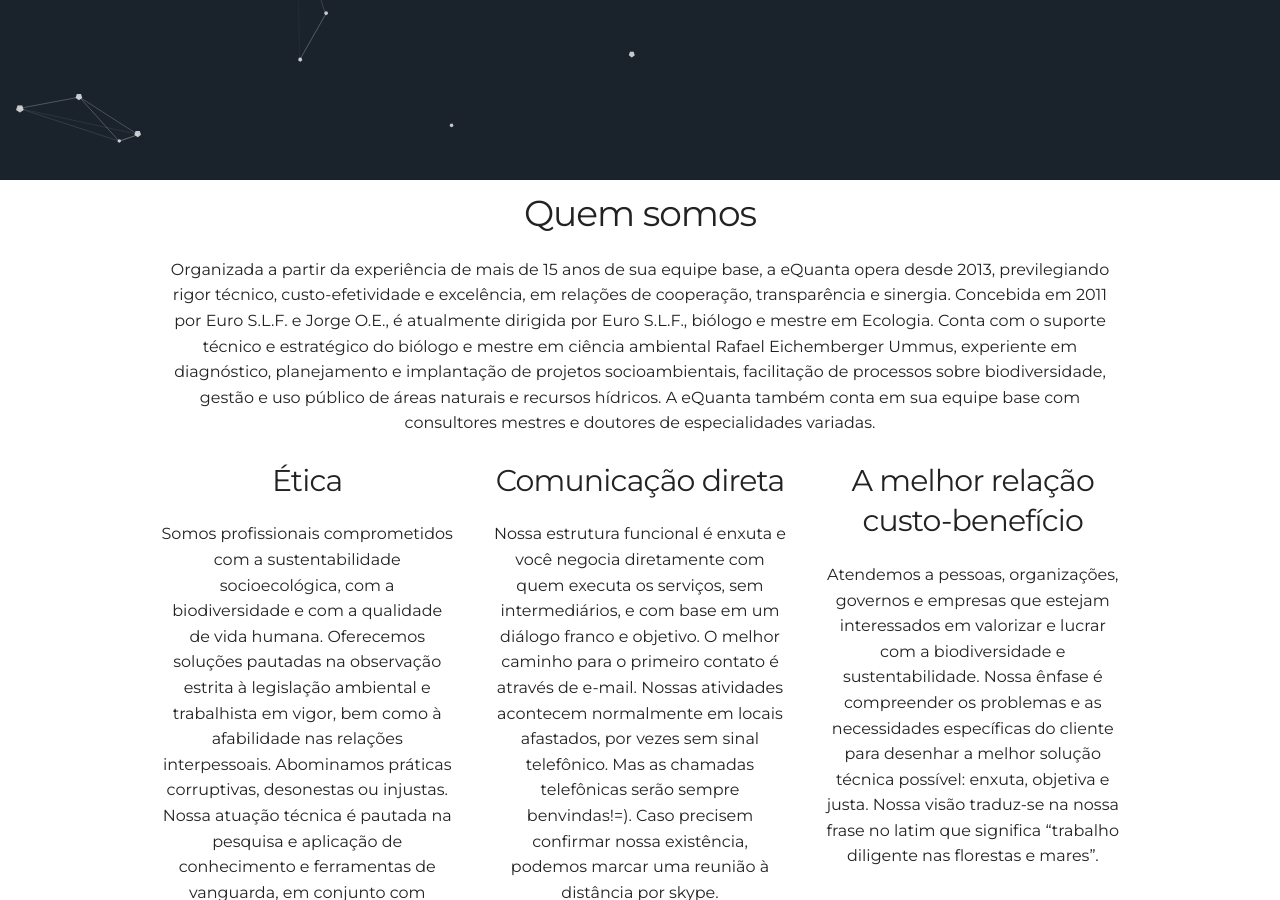
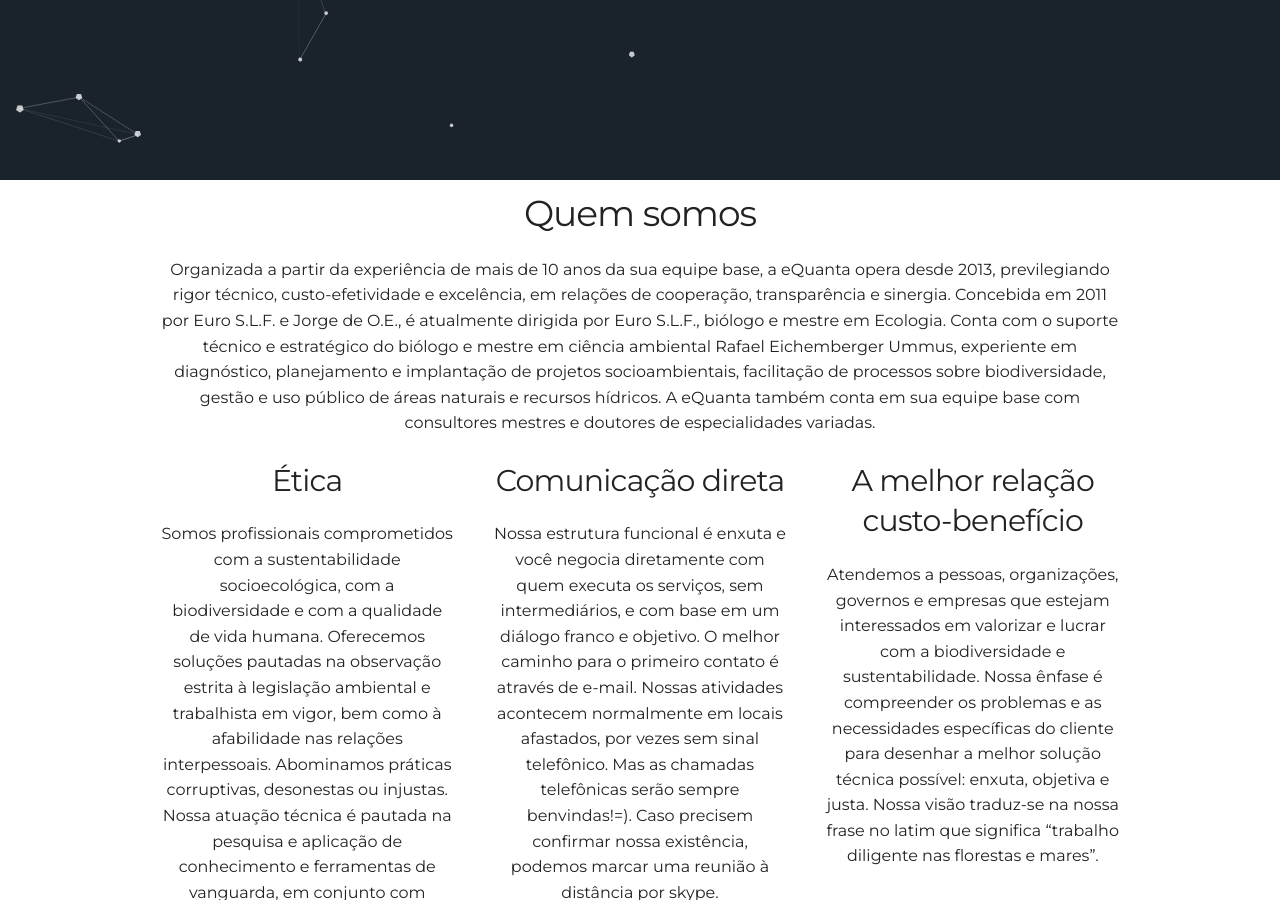
Before and after one commit to leroy1977/eQ1, a Jekyll site: the page built from index.html, in a window 1280 px wide and 900 px high, scrolled down 727 px. Built offline with Jekyll 4.4.1, drawn with Linux system fonts in a browser that asks for light colours.

Commit message:
Update _config.yml

```diff
--- a/_config.yml
+++ b/_config.yml
@@ -11,7 +11,7 @@
 
 # User settings
 username: eQuanta
-user_description: Organizada a partir da experiência de mais de 15 anos de sua equipe base, a eQuanta opera desde 2013, previlegiando rigor técnico, custo-efetividade e excelência, em relações de cooperação, transparência e sinergia. Concebida em 2011 por Euro S.L.F. e Jorge O.E., é atualmente dirigida por Euro S.L.F., biólogo e mestre em Ecologia. Conta com o suporte técnico e estratégico do biólogo e mestre em ciência ambiental Rafael Eichemberger Ummus, experiente em diagnóstico, planejamento e implantação de projetos socioambientais, facilitação de processos sobre biodiversidade, gestão e uso público de áreas naturais e recursos hídricos. A eQuanta também conta em sua equipe base com consultores mestres e doutores de especialidades variadas.
+user_description: Organizada a partir da experiência de mais de 10 anos da sua equipe base, a eQuanta opera desde 2013, previlegiando rigor técnico, custo-efetividade e excelência, em relações de cooperação, transparência e sinergia. Concebida em 2011 por Euro S.L.F. e Jorge de O.E., é atualmente dirigida por Euro S.L.F., biólogo e mestre em Ecologia. Conta com o suporte técnico e estratégico do biólogo e mestre em ciência ambiental Rafael Eichemberger Ummus, experiente em diagnóstico, planejamento e implantação de projetos socioambientais, facilitação de processos sobre biodiversidade, gestão e uso público de áreas naturais e recursos hídricos. A eQuanta também conta em sua equipe base com consultores mestres e doutores de especialidades variadas.
 
 user_title: Diligentia laborat in omnis silvae et maria
 email: e.quanta.env@gmail.com
```
